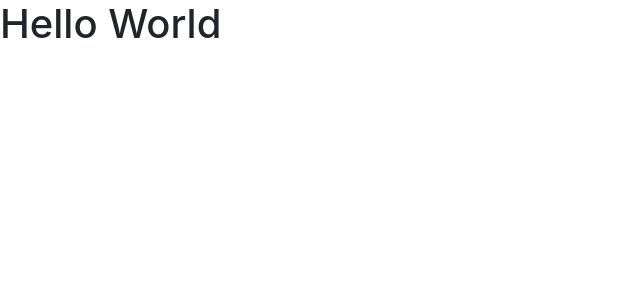
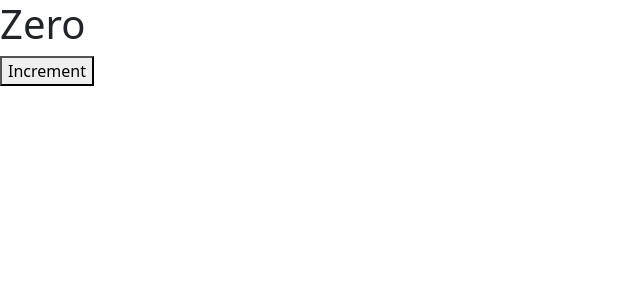
Before and after one commit to rohankebria/React-ShoppingCart, a React (Create React App) app: page / in a window 1280 px wide. Shown: the top 300 px of the page, without its empty margins (0-640 px from the left). Built offline with nearby package versions, Linux system fonts and the light colour scheme.

Commit message:
popperjs/core - solved and render JSX element

```diff
--- a/src/components/counter.jsx
+++ b/src/components/counter.jsx
@@ -1,8 +1,23 @@
+import { Button } from "bootstrap";
 import React, { Component } from "react";
 
 class Counter extends Component {
+  state = {
+    count: 0,
+  };
   render() {
-    return <h1>Hello World</h1>;
+    return (
+      <React.Fragment>
+        <span>{this.formatCount()}</span>
+        <button>Increment</button>
+      </React.Fragment>
+    );
+  }
+
+  formatCount() {
+    const { count } = this.state;
+    //return count === 0 ? "Zero" : count;
+    return count === 0 ? <h1>Zero</h1> : count;
   }
 }
 
--- a/src/index.js
+++ b/src/index.js
@@ -3,8 +3,12 @@ import ReactDOM from "react-dom";
 import "./index.css";
 import App from "./App";
 import reportWebVitals from "./reportWebVitals";
+
 import "bootstrap/dist/css/bootstrap.css";
 import Counter from "./components/counter";
+import $ from "jquery";
+import Popper from "popper.js";
+import "bootstrap/dist/js/bootstrap.bundle.min";
 
 ReactDOM.render(
   <React.StrictMode>
```
Also changed, not shown: package.json (+9 -1 lines), 1 other file (tests, documents, lock files or other folders).
